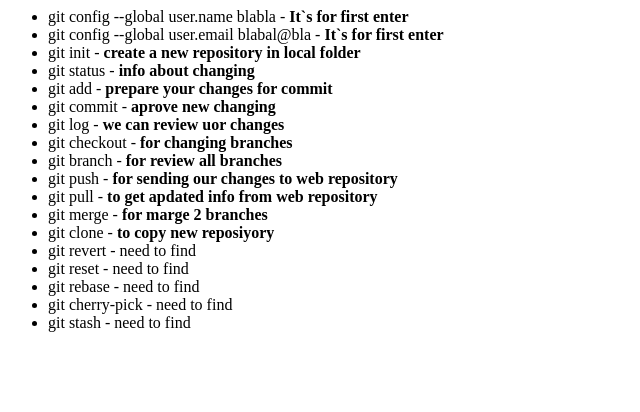
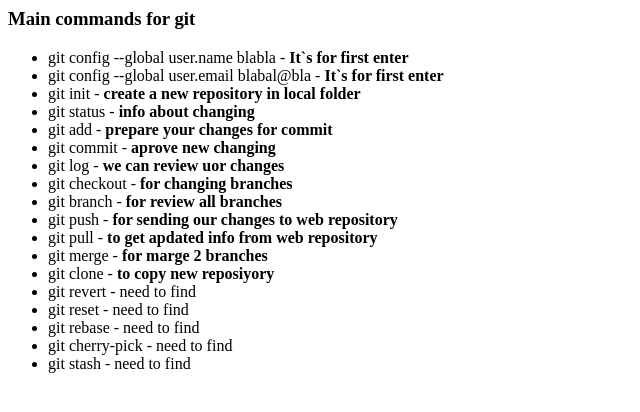
Before and after one commit to Har4enkoO/HomeWork-0, a plain HTML site: page index.html in a window 1280 px wide. Shown: the whole page, without its empty margins (0-640 px from the left). Drawn offline with Linux system fonts and the light colour scheme.

Commit message:
Update index.html

```diff
--- a/index.html
+++ b/index.html
@@ -1,3 +1,4 @@
+<h3>Main commands for git</h3>
 <ul>
 	<li>git config --global user.name blabla - <strong>It`s for first enter</strong></li>
 	<li>git config --global user.email blabal@bla - <strong>It`s for first enter</strong></li>
```
